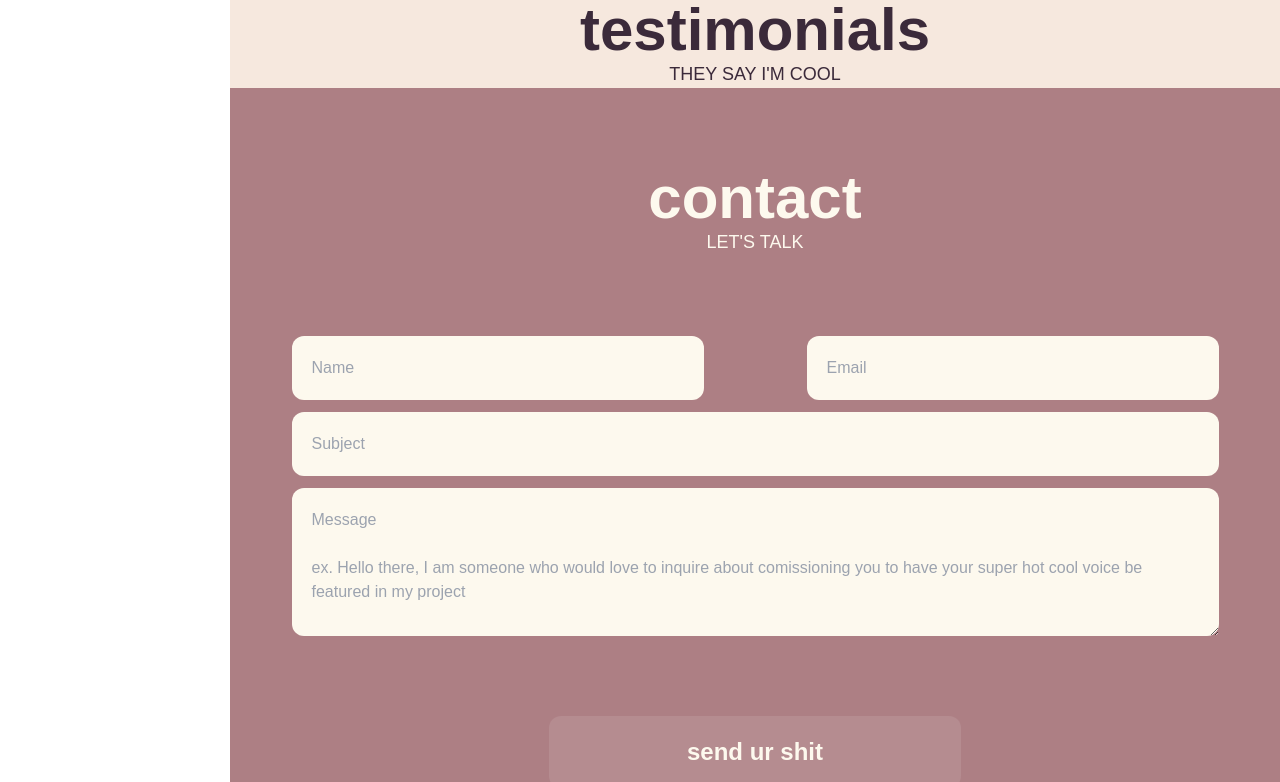
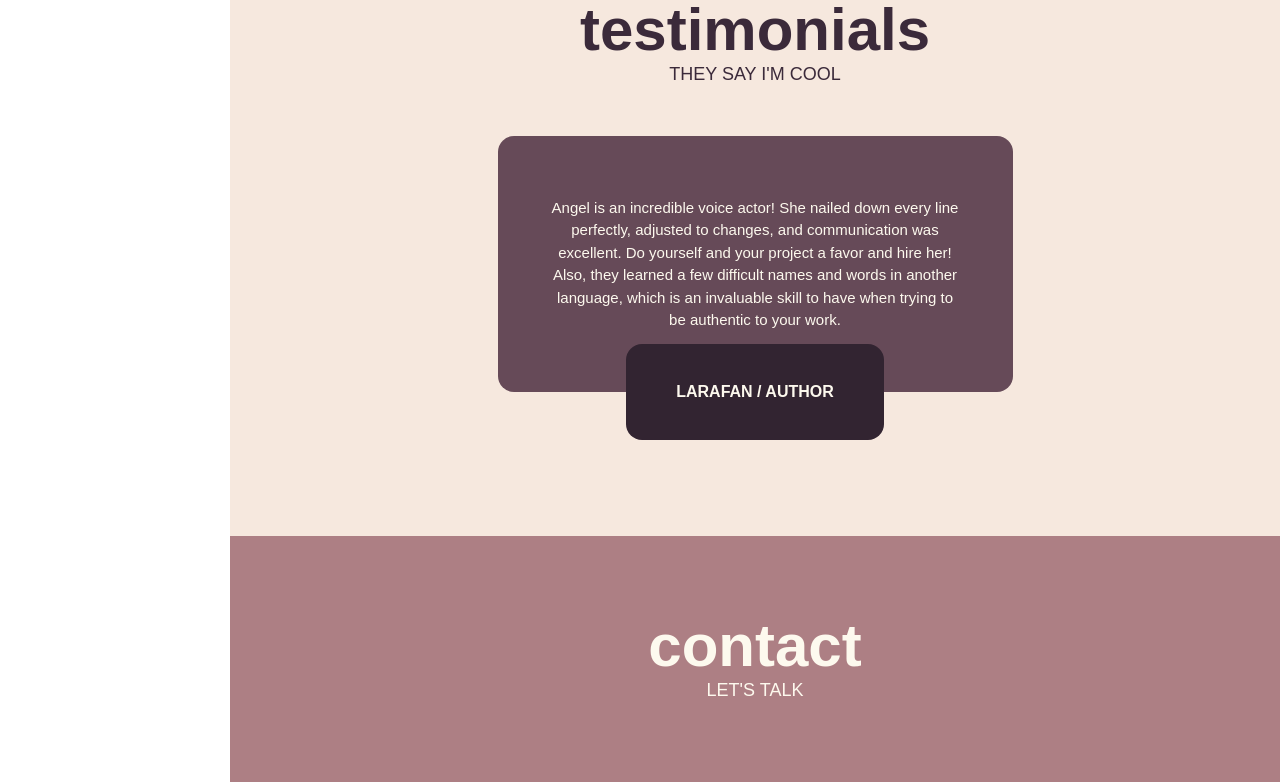
Before and after one commit to cgok808/shienav2, a React (Create React App) app: page / in a window 1280 px wide. Shown: the part 2480-3262 px from the top of the page. Built offline with nearby package versions, Linux system fonts and the light colour scheme; the HTML template or start-up script is replaced by a standard one.

Commit message:
testimonials + updates

```diff
--- a/src/components/Contact.jsx
+++ b/src/components/Contact.jsx
@@ -1,5 +1,6 @@
 import React from "react";
 import SubHeading from "./SubHeading";
+import { AiOutlineMail } from "react-icons/ai";
 
 const Contact = () => {
   return (
@@ -36,8 +37,9 @@ const Contact = () => {
         </div>
       </form>
       <div className='flex justify-center'>
-        <button className='bg-[#B58C90] p-5 mb-36 rounded-xl w-[40%] font-extrabold text-2xl text-qWhite hover:bg-[#b99ea1] transition__ease'>
-          send ur shit
+        <button className='bg-[#B58C90] p-5 mb-36 rounded-xl w-[40%] font-extrabold text-2xl text-qWhite hover:bg-[#b99ea1] transition__ease flex items-center justify-center'>
+          <AiOutlineMail className="mr-3" />
+         <span className="hidden md:block">send ur shit</span>
         </button>
       </div>
     </section>
--- a/src/components/Testimonials.jsx
+++ b/src/components/Testimonials.jsx
@@ -3,12 +3,26 @@ import SubHeading from "./SubHeading";
 
 const Testimonials = () => {
   return (
-    <section className='bg-[#f6e8de]' id="reviews">
+    <section className='bg-[#f6e8de]' id='reviews'>
       <SubHeading
         title={"testimonials"}
         subtitle={"THEY SAY I'M COOL"}
         color={"text-[#3B2A3A]"}
       />
+      <div className='mt-12 mb-12 flex flex-col items-center '>
+        <div className='h-64 w-1/2 bg-[#664A58] rounded-2xl flex justify-center items-center '>
+          <p className='text-qWhite text-center w-[80%]'>
+            Angel is an incredible voice actor! She nailed down every line
+            perfectly, adjusted to changes, and communication was excellent. Do
+            yourself and your project a favor and hire her! Also, they learned a
+            few difficult names and words in another language, which is an
+            invaluable skill to have when trying to be authentic to your work.
+          </p>
+        </div>
+        <div className='relative bottom-12 h-24 w-1/4 bg-[#322431] rounded-2xl flex text-center items-center justify-center'>
+          <h6 className="text-qWhite font-bold">LARAFAN / AUTHOR</h6>
+        </div>
+      </div>
     </section>
   );
 };
```
